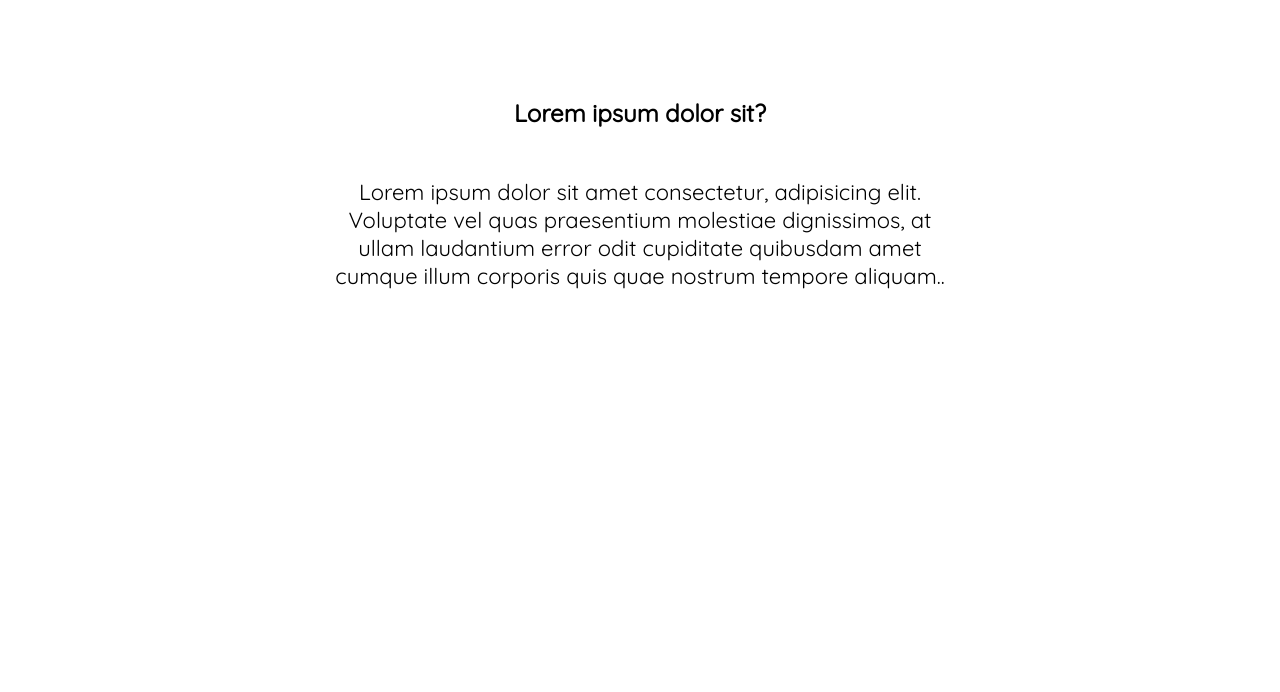
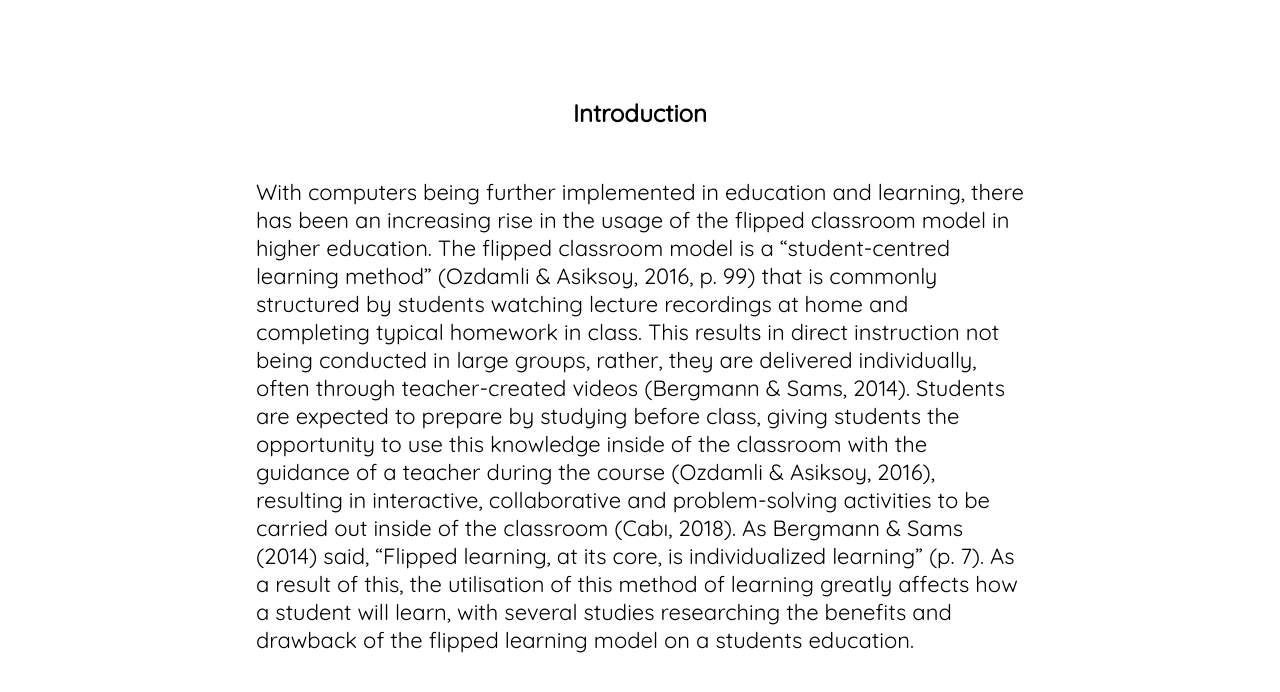
Before and after one commit to minugem/-06A-0608-ssno, a plain HTML site: page index.html in a window 1280 px wide. Shown: the part 1002-1694 px from the top of the page. Drawn offline with Linux system fonts and the light colour scheme.

Commit message:
Updated Website

```diff
--- a/index.html
+++ b/index.html
@@ -21,11 +21,12 @@
     </ul>
     <div id="nav" class="nav">
         <div class="slide">
-        <div class="navtext">
-            <p class="navtext">Topic 1</p>
-            <p class="navtext">Topic 2</p>
-            <p class="navtext">Topic 3</p>
-        </div>
+            <div class="navtext">
+                <a href="#intro"><p class="navtext">Introduction</p></a>
+                <p class="navtext">Topic 1</p>
+                <p class="navtext">Topic 2</p>
+                <p class="navtext">Topic 3</p>
+            </div>
         </div>
     </div>
     <div class="bg">
@@ -35,12 +36,22 @@
         </div>
     </div>
 
-    <div class="section">
+    <div id="intro" class="section">
         <div class="text">
-            <h2 class="text">Lorem ipsum dolor sit?</h2>
-            <p class="text">Lorem ipsum dolor sit amet consectetur, adipisicing elit. Voluptate vel quas praesentium
-                molestiae dignissimos, at ullam laudantium error odit cupiditate quibusdam amet cumque illum corporis
-                quis quae nostrum tempore aliquam..</p>
+            <h2 class="text">Introduction</h2>
+            <p class="text">With computers being further implemented in education and learning, there has been an
+                increasing rise in the usage of the flipped classroom model in higher education. The flipped classroom
+                model is a “student-centred learning method” (Ozdamli & Asiksoy, 2016, p. 99) that is commonly
+                structured by students watching lecture recordings at home and completing typical homework in class.
+                This results in direct instruction not being conducted in large groups, rather, they are delivered
+                individually, often through teacher-created videos (Bergmann & Sams, 2014). Students are expected to
+                prepare by studying before class, giving students the opportunity to use this knowledge inside of the
+                classroom with the guidance of a teacher during the course (Ozdamli & Asiksoy, 2016), resulting in
+                interactive, collaborative and problem-solving activities to be carried out inside of the classroom
+                (Cabı, 2018). As Bergmann & Sams (2014) said, “Flipped learning, at its core, is individualized
+                learning” (p. 7). As a result of this, the utilisation of this method of learning greatly affects how a
+                student will learn, with several studies researching the benefits and drawback of the flipped learning
+                model on a students education. </p>
         </div>
 
     </div>
--- a/styles.css
+++ b/styles.css
@@ -1,6 +1,10 @@
 @import url('https://fonts.googleapis.com/css2?family=Varela+Round&display=swap');
 @import url('https://fonts.googleapis.com/css2?family=Quicksand&display=swap');
 @import url('https://fonts.googleapis.com/css2?family=Montserrat&display=swap');
+html {
+  scroll-behavior: smooth;
+}
+
 /*Navbar*/
 ul {
     font-size: 18px;
@@ -43,12 +47,16 @@ ul {
 div.navtext {
   margin-top: 100px;
   text-align: center;
+  font-weight: bold;
+
 }
 
 p.navtext {
   margin: 25px;
   cursor: pointer;
   user-select: none;
+  color: #111;
+  text-decoration: none;
 }
 /* burger menu */
   .burger {
@@ -166,10 +174,9 @@ body {
 
   div.text {
     margin-top: 75px;
-    width: 50%;
+    width: 60%;
     margin-left: auto;
     margin-right: auto;
-    text-align: center;
     font-family: 'Quicksand', sans-serif;
   }
 
@@ -182,3 +189,7 @@ body {
     font-weight: 100;
     font-size: 36px;
   }
+
+  h2 {
+    text-align: center;
+  }
```
